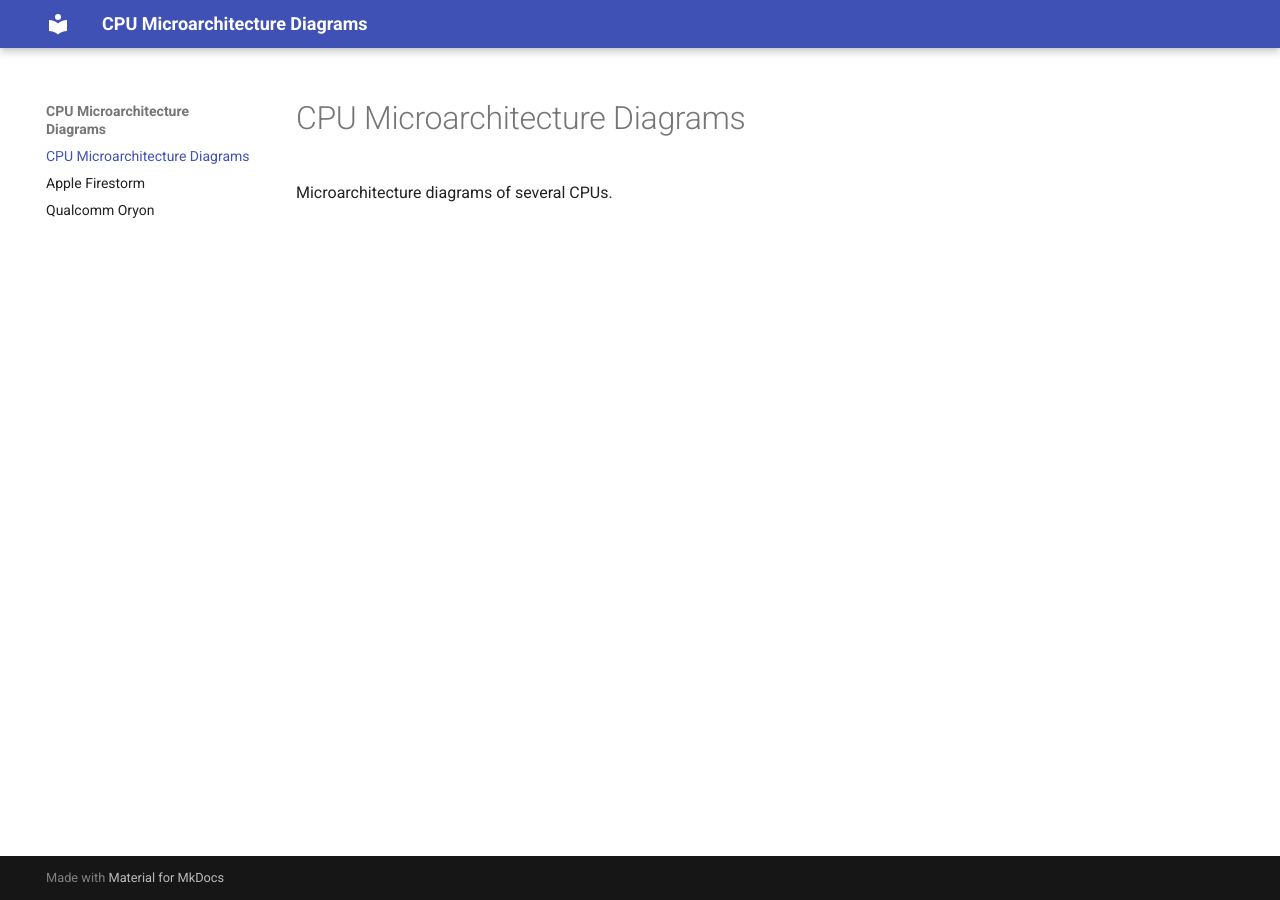
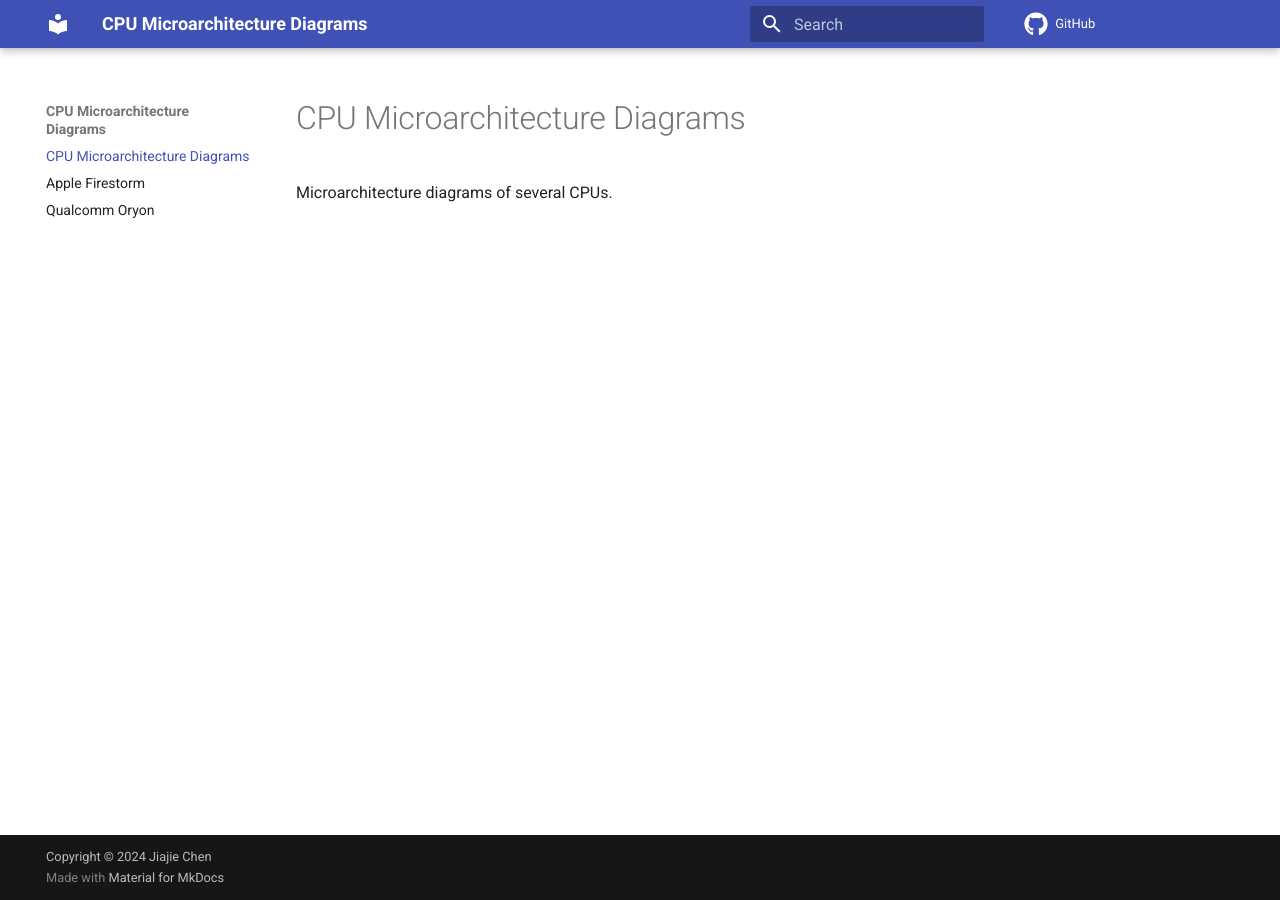
Before and after one commit to jiegec/cpu, an MkDocs documentation site: the page built from docs/index.md, in a window 1280 px wide. Built offline with MkDocs 1.6.1 and Material for MkDocs 9.7.7, drawn with Linux system fonts in a browser that asks for light colours; comment, search, counter and statistics services are not loaded.

Commit message:
Prepare for publish

```diff
--- a/mkdocs.yml
+++ b/mkdocs.yml
@@ -1,7 +1,11 @@
 site_name: CPU Microarchitecture Diagrams
 site_url: https://jia.je/cpu
+repo_url: https://github.com/jiegec/cpu
+edit_url: edit/main/docs/
 theme:
   name: material
+  icon:
+    repo: fontawesome/brands/github
 plugins:
   - git-revision-date-localized:
       enable_creation_date: true
@@ -9,9 +13,16 @@ plugins:
       layout: elk
       sketch: true
   - glightbox
+  - search
+  - offline
 markdown_extensions:
   - pymdownx.superfences:
       custom_fences:
         - name: mermaid
           class: mermaid
           format: !!python/name:pymdownx.superfences.fence_code_format
+extra:
+  analytics:
+    provider: google
+    property: G-3109FRSVTT
+copyright: Copyright &copy; 2024 Jiajie Chen
```
